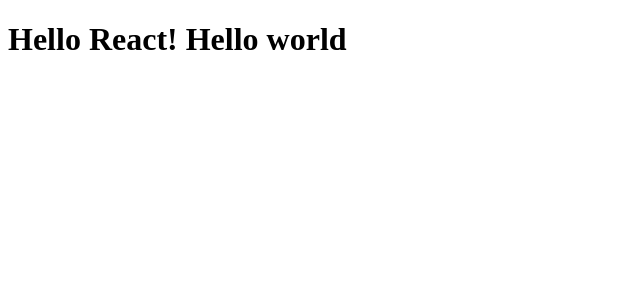
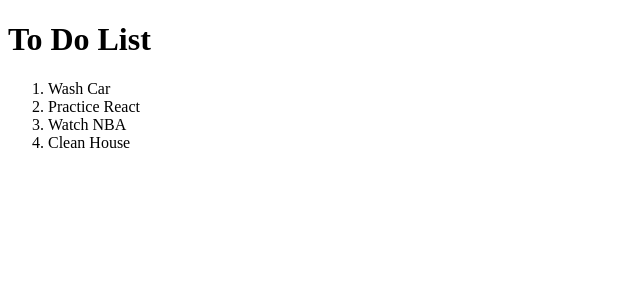
Before and after one commit to ElvisLee0725/react-to-dos, a React app: page / in a window 1280 px wide. Shown: the top 300 px of the page, without its empty margins (0-640 px from the left). Built offline with nearby package versions, Linux system fonts and the light colour scheme; the HTML template or start-up script is replaced by a standard one.

Commit message:
Completed rendering to do items on screen

```diff
--- /dev/null
+++ b/src/components/app.jsx
@@ -0,0 +1,13 @@
+import React from 'react';
+import ToDoList from './to_do_list';
+
+function App(props) {
+    return (
+        <div>
+            <h1>To Do List</h1>
+            <ToDoList />
+        </div>
+    );
+}
+
+export default App;
--- /dev/null
+++ b/src/components/list_item.jsx
@@ -0,0 +1,7 @@
+import React from 'react';
+
+function ListItem(props) {
+    return <li>{props.title}</li>;
+}
+
+export default ListItem;
--- /dev/null
+++ b/src/components/to_do_list.jsx
@@ -0,0 +1,35 @@
+import React from 'react';
+import ListItem from './list_item';
+
+const toDos = [
+    {
+        id: '01',
+        title: 'Wash Car'
+    },
+    {
+        id: '02',
+        title: 'Practice React'
+    },
+    {
+        id: '03',
+        title: 'Watch NBA'
+    },
+    {
+        id: '04',
+        title: 'Clean House'
+    }
+]
+
+function ToDoList(props) {
+    const toDoElements = toDos.map((item) =>
+        <ListItem key={item.id} title={item.title} />
+    );
+
+    return (
+        <ol>
+            {toDoElements}
+        </ol>
+    );
+}
+
+export default ToDoList;
--- a/src/index.jsx
+++ b/src/index.jsx
@@ -1,7 +1,8 @@
 import React from 'react';
 import ReactDOM from 'react-dom';
+import App from './components/app';
 
 ReactDOM.render(
-    <h1>Hello React! Hello world</h1>,
+    <App />,
     document.getElementById('root')
 );
```
